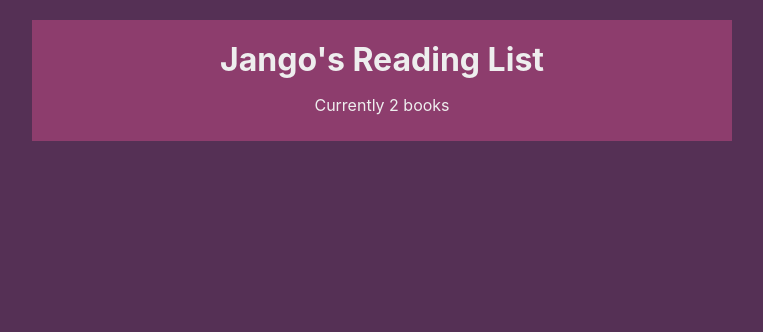
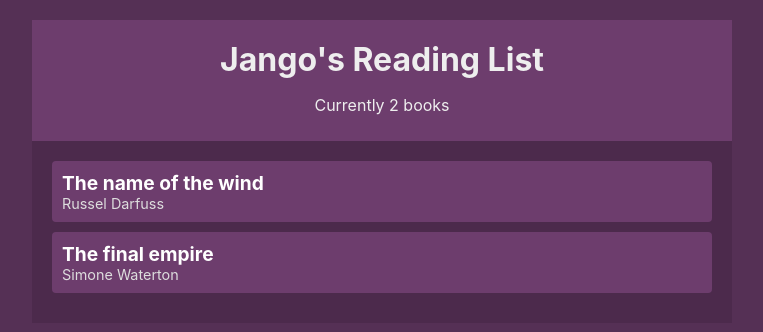
Before and after one commit to Heltzel/react-context-hooks-tut, a React (Create React App) app: page / in a window 1280 px wide. Shown: the top 332 px of the page, without its empty margins (258-1021 px from the left). Built offline with nearby package versions, Linux system fonts and the light colour scheme.

Commit message:
Lesson 17  : Booklist part 2

```diff
--- a/src/App.js
+++ b/src/App.js
@@ -1,4 +1,5 @@
 import React from 'react'
+import BookList from './components/BookList'
 import Navbar from './components/Navbar'
 import BookContextProvider from './contexts/BookContext'
 
@@ -7,6 +8,7 @@
     <div className="App">
       <BookContextProvider>
         <Navbar />
+        <BookList />
       </BookContextProvider>
     </div>
   )
--- a/src/components/BookList.js
+++ b/src/components/BookList.js
@@ -0,0 +1,18 @@
+import React, { useContext } from 'react'
+import { BookContext } from '../contexts/BookContext'
+import Bookdetails from './Bookdetails'
+
+export default function BookList() {
+  const { books } = useContext(BookContext)
+  return books.length ? (
+    <div className="book-list">
+      <ul>
+        {books.map((book) => {
+          return <Bookdetails book={book} key={book.id} />
+        })}
+      </ul>
+    </div>
+  ) : (
+    <div className="empty">No books to read</div>
+  )
+}
--- a/src/components/Bookdetails.js
+++ b/src/components/Bookdetails.js
@@ -0,0 +1,12 @@
+import React, { useContext } from 'react'
+import { BookContext } from '../contexts/BookContext'
+
+export default function Bookdetails({ book }) {
+  const { removeBook } = useContext(BookContext)
+  return (
+    <li onClick={() => removeBook(book.id)}>
+      <div className="title">{book.title}</div>
+      <div className="author">{book.author}</div>
+    </li>
+  )
+}
--- a/src/index.css
+++ b/src/index.css
@@ -5,23 +5,56 @@
     sans-serif;
   -webkit-font-smoothing: antialiased;
   -moz-osx-font-smoothing: grayscale;
-  background-color: #553055;
+  background: #553055;
 }
-
 .App {
-  background-color: #4c2a4c;
+  background: #4c2a4c;
   margin: 20px auto;
+  padding-bottom: 10px;
   width: 90%;
   max-width: 700px;
   color: #eee;
 }
-
 .navbar {
   padding: 10px 20px;
   text-align: center;
-  background-color: #8d3d6d;
+  background: #6d3d6d;
 }
-
 .navbar h1 {
   margin: 10px 0;
 }
+
+.book-list {
+  margin: 20px;
+}
+.book-list ul {
+  padding: 0;
+  list-style-type: none;
+}
+.book-list li {
+  background: #6d3d6d;
+  border-radius: 4px;
+  padding: 10px;
+  cursor: pointer;
+  margin: 10px 0;
+}
+.book-list li:hover {
+  opacity: 0.7;
+  text-decoration: line-through;
+}
+.book-list .title {
+  font-weight: bold;
+  color: #fff;
+  font-size: 1.2em;
+}
+.book-list .author {
+  font-size: 0.9em;
+  color: #ddd;
+}
+.empty {
+  margin: 20px;
+  text-align: center;
+}
+li {
+  cursor: pointer;
+}
```
Also changed, not shown: 1 other file (tests, documents, lock files or other folders).
